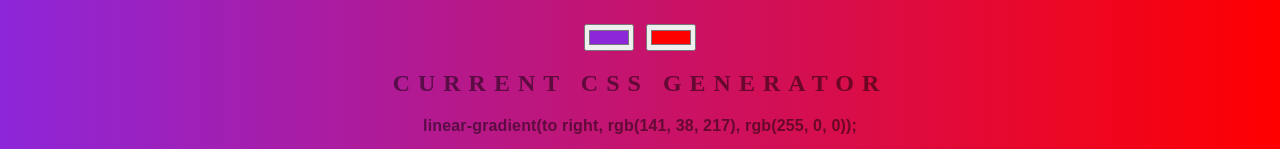
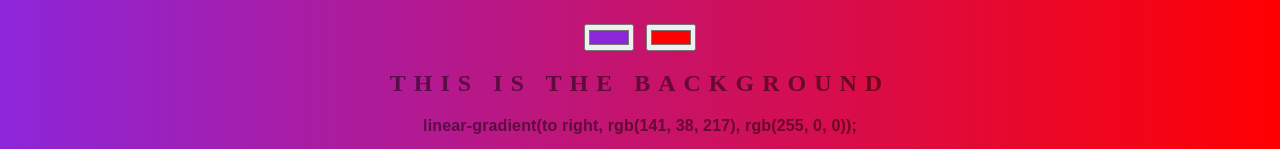
Before and after one commit to JerylDEv/background-generator, a plain HTML site: page index.html in a window 1280 px wide. Shown: the part 152-301 px from the top of the page. Drawn offline with Linux system fonts and the light colour scheme.

Commit message:
changed h2 text

```diff
--- a/index.html
+++ b/index.html
@@ -23,7 +23,7 @@
       id="color2"
       value="#FF0000"
     />
-    <h2>Current CSS Generator</h2>
+    <h2>This is the background</h2>
     <h3></h3>
     <button id="generateRandomGradient">Generate Random Linear Gradient</button>
     <script src="./script.js"></script>
```
